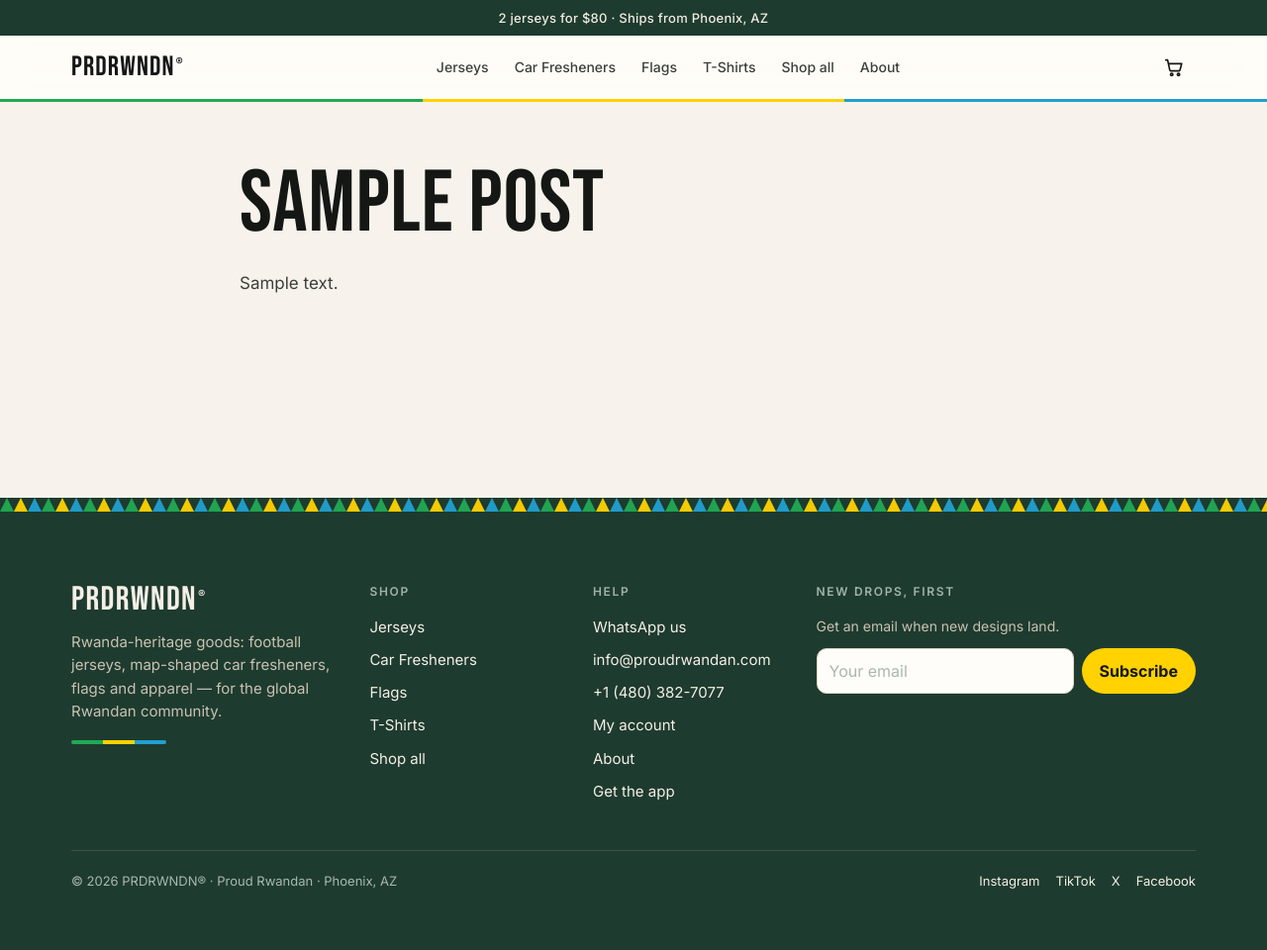
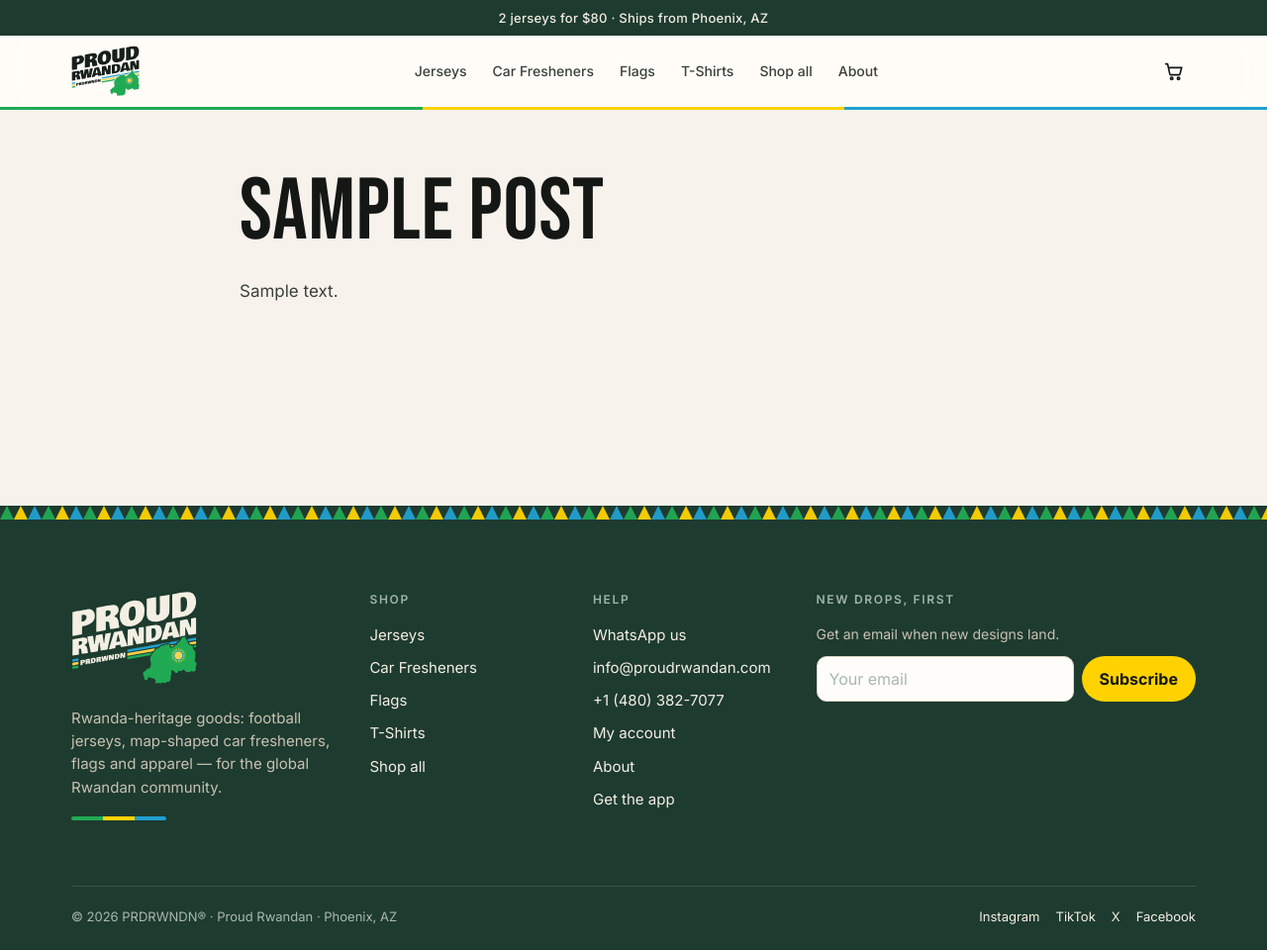
Before and after one commit to isshiimwe/prdrwndn-theme, a WordPress theme: template page.php in a window 1280 px wide. Shown: the whole page at 99% size. Before the commit the page ends 898 px from the top, so only its background shows below. Run offline with PHP 8.4 and a stand-in for WordPress, Linux system fonts and the light colour scheme; the site name, menu and one post (Sample post) are stand-ins, and other content is empty; some libraries are stand-ins or nearby versions.

Commit message:
v2.0.4: new Proud Rwandan logo in the header and footer
- Header uses the new Proud Rwandan logo (dark type) instead of the old white logo
- Footer uses a cream version on forest green
- Crest (map + sun) added for the app icon

Co-Authored-By: Claude Opus 5.5 <noreply@anthropic.com>
Claude-Session: https://claude.ai/code/session_01V5cLeyb1m3DTtNcc4BMeEW

```diff
--- a/assets/css/site.css
+++ b/assets/css/site.css
@@ -164,7 +164,7 @@ html body.prd {
   display: grid; grid-template-columns: 44px 1fr 44px; align-items: center; gap: 12px;
 }
 .prd-brand { justify-self: center; display: inline-flex; align-items: center; text-decoration: none; color: var(--prd-ink) !important; }
-.prd-brand-img { max-height: 34px; width: auto; filter: brightness(0); }  /* white logo → ink on light header */
+.prd-brand-img { height: 44px; width: auto; }
 .prd-wordmark { font-family: var(--prd-display); font-size: 28px; letter-spacing: .04em; line-height: 1; }
 .prd-wordmark sup { font-family: var(--prd-body); font-size: 11px; font-weight: 600; vertical-align: super; margin-left: 1px; }
 .prd-nav { display: none; }
@@ -199,7 +199,8 @@ html body.prd {
 .prd-menu-links a { font-weight: 500; color: var(--prd-ink-2) !important; text-decoration: none; }
 
 @media (min-width: 961px) {
-  .prd-header-in { grid-template-columns: auto 1fr auto; gap: 32px; }
+  .prd-header-in { grid-template-columns: auto 1fr auto; gap: 32px; height: 72px; }
+  .prd-brand-img { height: 52px; }
   .prd-menu-btn { display: none; }
   .prd-brand { justify-self: start; }
   .prd-nav { display: flex; gap: 26px; justify-content: center; }
@@ -217,7 +218,7 @@ html body.prd {
 .prd-footer-brand { grid-column: 1 / -1; max-width: 380px; }
 .prd-footer-brand p { color: #C9C2B3; font-size: 15px; margin-top: 14px; }
 .prd-footer-logo { display: inline-flex; }
-.prd-footer-logo-img { max-height: 40px; width: auto; }
+.prd-footer-logo-img { height: 96px; width: auto; }
 .prd-footer .prd-wordmark { font-size: 34px; color: #F4EFE6; }
 .prd-footer-title { font-size: 12px; font-weight: 600; letter-spacing: .14em; text-transform: uppercase; color: #9FB5A8; margin-bottom: 14px; }
 .prd-footer-links { list-style: none; display: grid; gap: 10px; font-size: 15px; }
--- a/footer.php
+++ b/footer.php
@@ -11,13 +11,7 @@ $prd_wa   = prdrwndn_whatsapp_url( 'Hi PRDRWNDN!' );
 
       <div class="prd-footer-brand">
         <a href="<?php echo esc_url( home_url( '/' ) ); ?>" class="prd-footer-logo" aria-label="PRDRWNDN® home">
-          <?php
-          $logo_id = get_theme_mod( 'custom_logo' );
-          if ( $logo_id ) :
-              echo wp_get_attachment_image( $logo_id, 'medium', false, [ 'class' => 'prd-footer-logo-img', 'alt' => 'PRDRWNDN®', 'loading' => 'lazy' ] );
-          else : ?>
-            <span class="prd-wordmark">PRDRWNDN<sup>®</sup></span>
-          <?php endif; ?>
+          <img class="prd-footer-logo-img" src="<?php echo esc_url( get_template_directory_uri() . '/assets/img/logo-light.svg' ); ?>" alt="Proud Rwandan — PRDRWNDN®" width="857" height="639" loading="lazy"/>
         </a>
         <p><?php echo esc_html( prd_mod( 'prdrwndn_footer_desc' ) ); ?></p>
         <?php prdrwndn_flag_stripe( 'prd-flag-mini' ); ?>
--- a/functions.php
+++ b/functions.php
@@ -711,7 +711,7 @@ function prdrwndn_pwa_head() { ?>
     <meta name="apple-mobile-web-app-capable" content="yes"/>
     <meta name="apple-mobile-web-app-status-bar-style" content="default"/>
     <meta name="apple-mobile-web-app-title" content="PRDRWNDN"/>
-    <link rel="apple-touch-icon" href="<?php echo esc_url( home_url( '/wp-content/uploads/2025/12/cropped-IMG_2191-270x270.png' ) ); ?>"/>
+    <link rel="apple-touch-icon" href="<?php echo esc_url( get_site_icon_url( 180 ) ?: get_template_directory_uri() . '/assets/img/apple-touch-icon.png' ); ?>"/>
 <?php }
 add_action( 'wp_head', 'prdrwndn_pwa_head' );
 
--- a/header.php
+++ b/header.php
@@ -34,13 +34,7 @@ $prd_shop = function_exists( 'wc_get_page_permalink' ) ? wc_get_page_permalink(
     </button>
 
     <a href="<?php echo esc_url( home_url( '/' ) ); ?>" class="prd-brand" aria-label="<?php echo esc_attr( get_bloginfo( 'name' ) ); ?> — home">
-      <?php
-      $logo_id = get_theme_mod( 'custom_logo' );
-      if ( $logo_id ) :
-          echo wp_get_attachment_image( $logo_id, 'medium', false, [ 'class' => 'prd-brand-img', 'alt' => 'PRDRWNDN®', 'loading' => 'eager' ] );
-      else : ?>
-        <span class="prd-wordmark">PRDRWNDN<sup>®</sup></span>
-      <?php endif; ?>
+      <img class="prd-brand-img" src="<?php echo esc_url( get_template_directory_uri() . '/assets/img/logo.svg' ); ?>" alt="Proud Rwandan — PRDRWNDN®" width="857" height="639" loading="eager"/>
     </a>
 
     <nav class="prd-nav" aria-label="Primary">
--- a/style.css
+++ b/style.css
@@ -4,7 +4,7 @@ Theme URI:   https://proudrwandan.com
 Author:      Saza Murindahabi
 Author URI:  https://proudrwandan.com
 Description: Custom WordPress theme for PRDRWNDN® | Proud Rwandan — Rwanda-heritage jerseys, car fresheners, flags and apparel. Light, minimal design (v2).
-Version:     2.0.3
+Version:     2.0.4
 Requires PHP: 7.4
 License:     GNU General Public License v2 or later
 Text Domain: prdrwndn
```
Also changed, not shown: assets/img/apple-touch-icon.png (added), assets/img/crest.svg (added), assets/img/logo-light.svg (added), assets/img/logo.svg (added).
